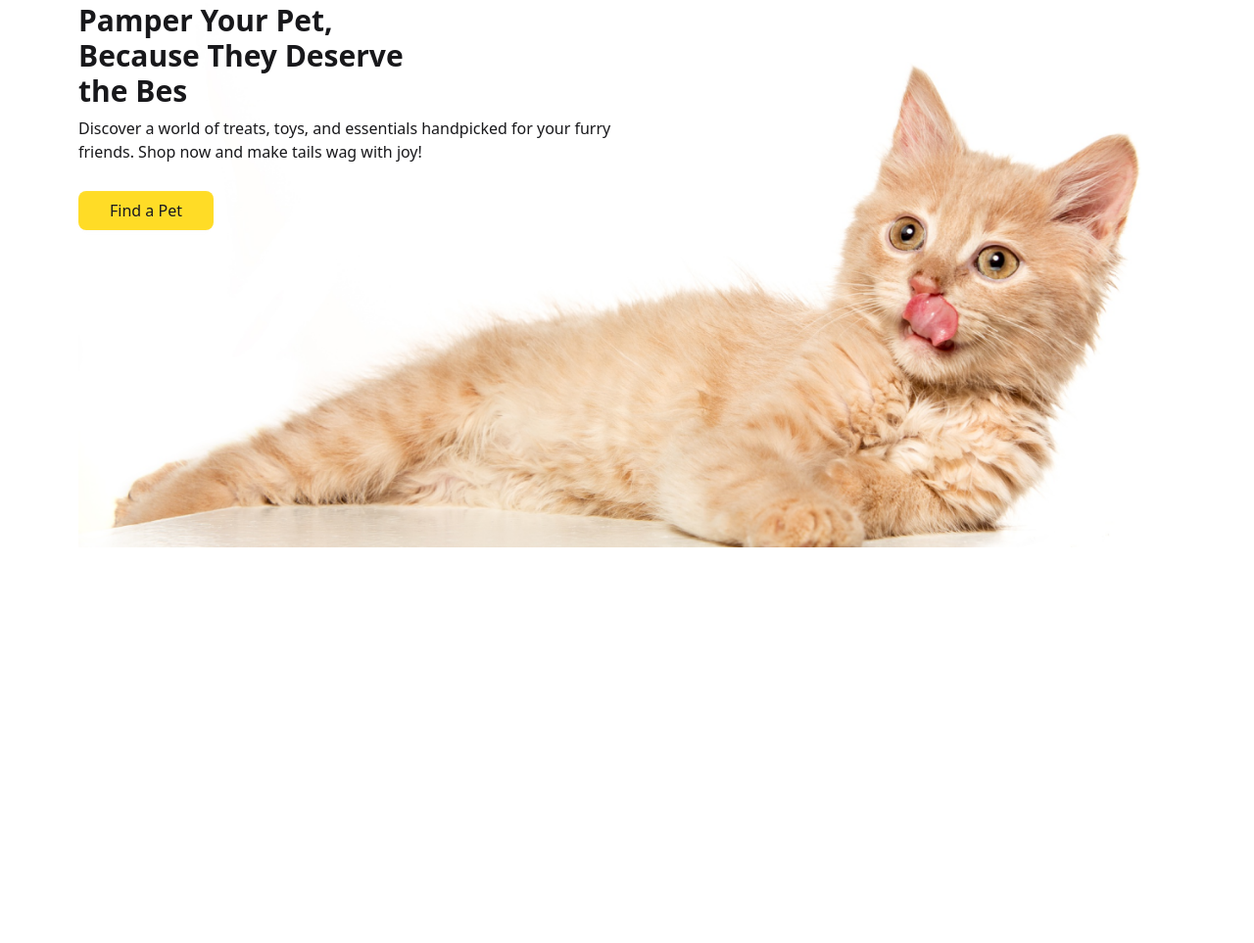
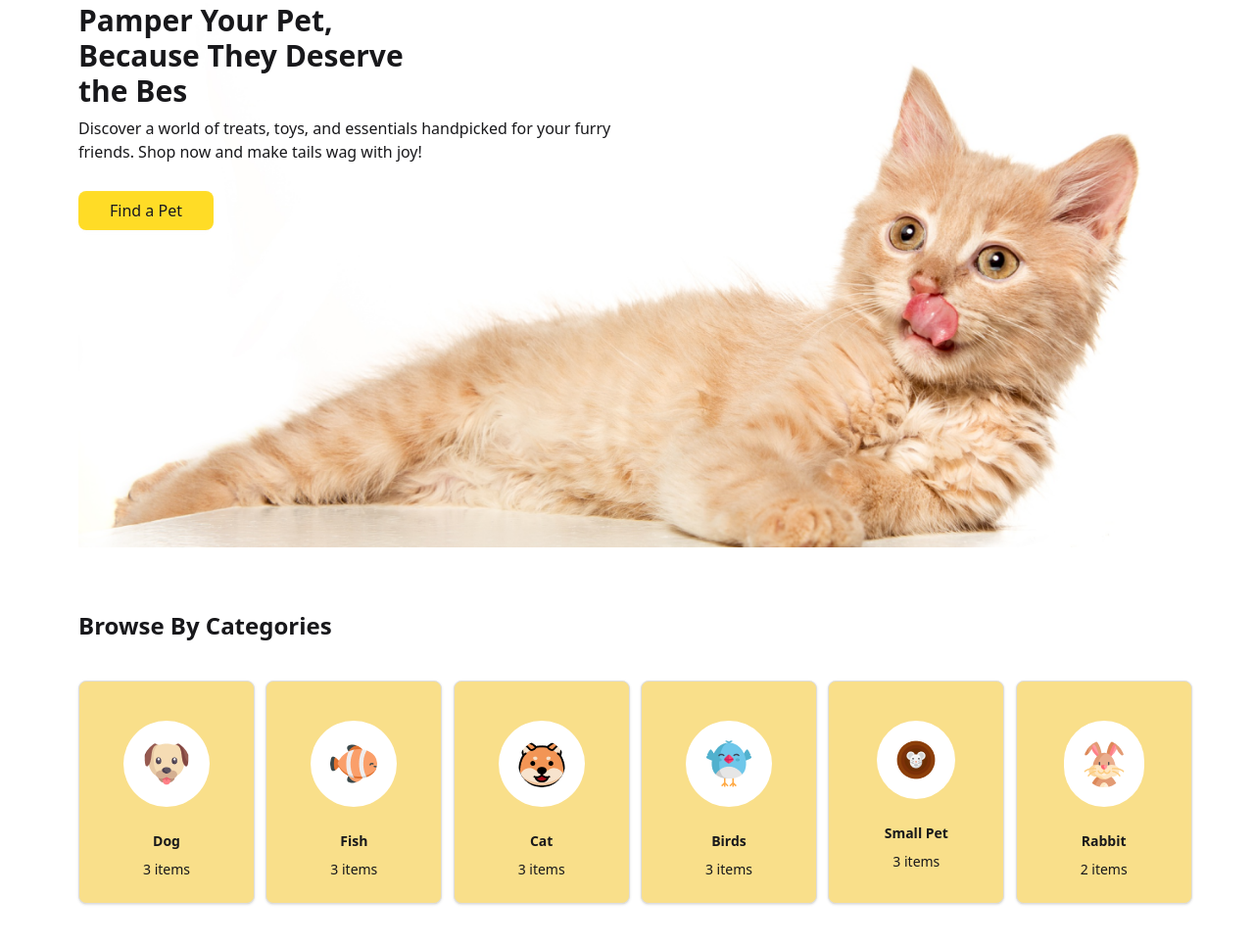
Before and after one commit to ridwanul-basit/Pet-Cat-WebSite, a plain HTML site: page index.html in a window 1280 px wide. Shown: the part 149-1112 px from the top of the page at 98% size. Drawn offline with nearby package versions, Linux system fonts and the light colour scheme.

Commit message:
Section Done

```diff
--- a/index.html
+++ b/index.html
@@ -15,7 +15,8 @@
               colors: {
                 clifford: '#da373d',
                 "nav_bg": "rgb(255, 249, 244)",
-                "bt_clr": "rgb(255, 220, 38)"
+                "bt_clr": "rgb(255, 220, 38)",
+                "card_bg": "rgb(249, 223, 138)"
               }
             }
           }
@@ -39,12 +40,12 @@
         <div class="flex md:space-x-4 place-items-center font-semibold ">
             <i class="fa fa-bell hidden sm:block" aria-hidden="true"></i>
             <i class="fa fa-search hidden sm:block" aria-hidden="true"></i>
-            <button class="btn hidden sm:block px-6 bg-white border border-bt_clr rounded-lg">Log In</button>
+            <button class="btn hidden sm:block px-6 bg-white border border-bt_clr roun">Log In</button>
             <button class="btn hidden sm:block bg-bt_clr px-8 rounded-lg">Register</button>
             <i class="fa fa-bars block sm:hidden" aria-hidden="true"></i>
         </div>
     </nav>
-    <main class="md:container md:mx-auto md:p-20 p-5">
+    <main class="md:container md:mx-auto md:p-20  p-5 md:h-[700px] h-[500px]">
         <div class="relative z-10">
             <h1 class="pb-2 text-3xl font-bold">Pamper Your Pet, <br> Because They Deserve <br> the Bes</h1>
             <p class="pb-7 md:w-3/6 w-4/6">Discover a world of treats, toys, and essentials handpicked for your furry friends. Shop now and make tails wag with joy!</p>
@@ -54,5 +55,91 @@
             <img src="./c1-assets/cat-big.png" class="" alt="">
         </div>
     </main>
+    <section class="md:container md:mx-auto md:px-20  px-5">
+        <div>
+    <section class="md:container md:mx-auto ">
+            <h2 class="text-2xl font-bold">Browse By Categories</h2>
+        </div>
+        <div class=" grid grid-cols-2 md:grid-cols-6 lG:grid-cols-3 gap-7 py-10">
+            <div class="card bg-card_bg w-45 shadow border border-[rgb(222,222,222)]">
+                <figure class="px-10 pt-10">
+                  <img class="rounded-full  bg-white p-5"
+                    src="./c1-assets/dog-cartoon.png"
+                    alt="Shoes"
+                    class="rounded-xl" />
+                </figure>
+                <div class="card-body items-center text-center">
+                  <h2 class="card-title font-bold">Dog</h2>
+                  <P class="">3 items</P>
+
+                </div>
+              </div>
+              <div class="card bg-card_bg w-45 shadow border border-[rgb(222,222,222)]">
+                <figure class="px-10 pt-10">
+                  <img class="rounded-full  bg-white p-5"
+                    src="./c1-assets/fish-cartoon.png"
+                    alt="Shoes"
+                    class="rounded-xl" />
+                </figure>
+                <div class="card-body items-center text-center">
+                  <h2 class="card-title font-bold">Fish</h2>
+                  <P>3 items</P>
+
+                </div>
+              </div>
+              <div class="card bg-card_bg w-45 shadow border border-[rgb(222,222,222)]">
+                <figure class="px-10 pt-10">
+                  <img class="rounded-full  bg-white p-5"
+                    src="./c1-assets/cat-cartoon.png"
+                    alt="Shoes"
+                    class="rounded-xl" />
+                </figure>
+                <div class="card-body items-center text-center">
+                  <h2 class="card-title font-bold">Cat</h2>
+                  <P>3 items</P>
+
+                </div>
+              </div>
+              <div class="card bg-card_bg w-45 shadow border border-[rgb(222,222,222)]">
+                <figure class="px-10 pt-10">
+                  <img class="rounded-full  bg-white p-5"
+                    src="./c1-assets/bird-cartoon.png"
+                    alt="Shoes"
+                    class="rounded-xl" />
+                </figure>
+                <div class="card-body items-center text-center">
+                  <h2 class="card-title font-bold">Birds</h2>
+                  <P>3 items</P>
+
+                </div>
+              </div>
+              <div class="card bg-card_bg w-45 shadow border border-[rgb(222,222,222)]">
+                <figure class="px-10 pt-10">
+                  <img class="rounded-full  bg-white p-5"
+                    src="./c1-assets/mouse-cartoon.png"
+                    alt="Shoes"
+                    class="rounded-xl" />
+                </figure>
+                <div class="card-body items-center text-center">
+                  <h2 class="card-title font-bold">Small Pet</h2>
+                  <P>3 items</P>
+                </div>
+              </div>
+              <div class="card bg-card_bg w-45 shadow border border-[rgb(222,222,222)]">
+                <figure class="px-10 pt-10">
+                  <img class="rounded-full bg-white p-5"
+                    src="./c1-assets/rabbit-cartoon.png"
+                    alt="Shoes"
+                    class="rounded-xl" />
+                </figure>
+                <div class="card-body items-center text-center">
+                  <h2 class="card-title font-bold">Rabbit</h2>
+                  <P>2 items</P>
+                </div>
+              </div>
+
+
+        </div>
+    </section>
 </body>
 </html>
```
